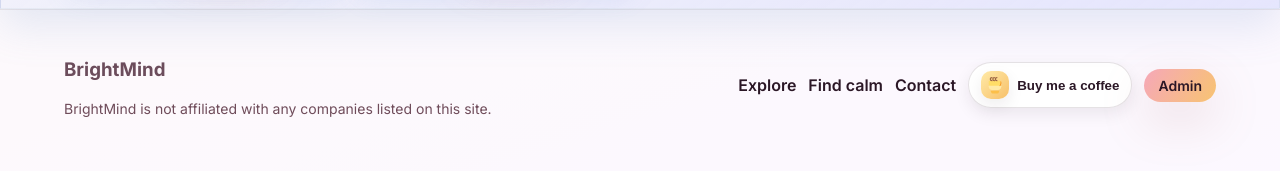
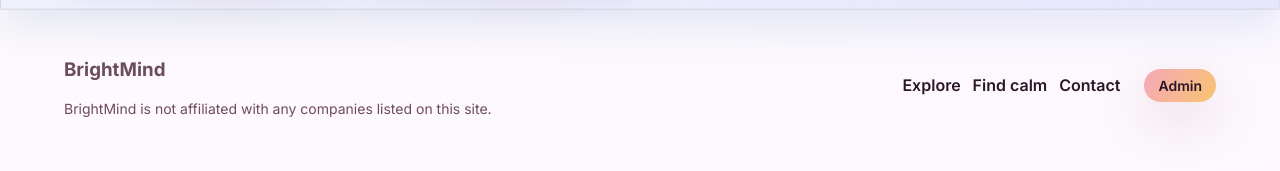
Before and after one commit to andyfast20-sketch/mentalhealthresources, a Flask app: page /books in a window 1280 px wide. Shown: the part 1847-2018 px from the top of the page. Run offline with Flask 3, Linux system fonts and the light colour scheme; data comes from the database, SQL or seed files in the repository; data that the repository does not hold is empty.

Commit message:
Use Buy Me a Coffee embed button

```diff
--- a/templates/base.html
+++ b/templates/base.html
@@ -100,55 +100,27 @@
             <a href="{{ url_for('resources') }}">Explore</a>
             <a href="{{ url_for('calming_tools') }}">Find calm</a>
             <a href="mailto:hello@brightmind.local">Contact</a>
-            <button class="buy-coffee-link" type="button" data-bmc-trigger>
-                <span class="coffee-mark" aria-hidden="true">
-                    <svg viewBox="0 0 64 64" role="presentation" focusable="false">
-                        <path d="M50 18H14a2 2 0 0 0-2 2v6a12 12 0 0 0 11.2 12h15.6A12 12 0 0 0 50 26v-6a2 2 0 0 0-2-2Z" fill="#ffdd67" />
-                        <path d="M48 34H14a2 2 0 0 0-2 2 12 12 0 0 0 12 12h16a12 12 0 0 0 12-12 2 2 0 0 0-2-2Z" fill="#ffeaa7" />
-                        <path d="M18 50h28l-2 6a4 4 0 0 1-3.8 3H23.8a4 4 0 0 1-3.8-3Z" fill="#fcbf49" />
-                        <path d="M54 20h-4v6a12 12 0 0 1-5.5 10 8 8 0 0 0 7.5-8v-6a2 2 0 0 0-2-2Z" fill="#f77f00" />
-                        <path d="M22 10a3 3 0 0 0 0 6 2 2 0 1 1 0 4 7 7 0 0 1 0-14 2 2 0 0 1 0 4Z" fill="#9c6644" />
-                        <path d="M30 10a3 3 0 0 0 0 6 2 2 0 1 1 0 4 7 7 0 0 1 0-14 2 2 0 0 1 0 4Z" fill="#9c6644" />
-                        <path d="M38 10a3 3 0 0 0 0 6 2 2 0 1 1 0 4 7 7 0 0 1 0-14 2 2 0 0 1 0 4Z" fill="#9c6644" />
-                    </svg>
-                </span>
-                <span>Buy me a coffee</span>
-            </button>
+            <span class="footer-bmc-button">
+                <script
+                    type="text/javascript"
+                    src="https://cdnjs.buymeacoffee.com/1.0.0/button.prod.min.js"
+                    data-name="bmc-button"
+                    data-slug="Julesricha"
+                    data-color="#FFDD00"
+                    data-emoji="☕"
+                    data-font="Cookie"
+                    data-text="Buy me a coffee"
+                    data-outline-color="#000000"
+                    data-font-color="#000000"
+                    data-coffee-color="#ffffff"
+                ></script>
+            </span>
             <a class="pill tiny" id="footer-admin-link" href="{{ url_for('admin') }}">Admin</a>
         </div>
     </footer>
 
     {% block floating %}{% endblock %}
     <a class="floating-crisis" href="{{ url_for('crisis_info') }}" aria-label="Open crisis information and coping tools">Crisis info</a>
-
-    <div class="modal-backdrop coffee-modal-backdrop" data-bmc-modal>
-        <div class="modal-dialog coffee-modal" role="dialog" aria-modal="true" aria-labelledby="coffeeModalTitle">
-            <div class="modal-header">
-                <div>
-                    <p class="eyebrow">Support the project</p>
-                    <h3 id="coffeeModalTitle">Buy me a coffee</h3>
-                </div>
-                <button class="modal-close" type="button" aria-label="Close support dialog" data-bmc-close>&times;</button>
-            </div>
-            <p class="body">Choose how many coffees you’d like to send.</p>
-            <div class="coffee-amounts" role="group" aria-label="Choose a coffee amount">
-                <button class="pill coffee-amount is-selected" type="button" data-bmc-amount="3">$3</button>
-                <button class="pill coffee-amount" type="button" data-bmc-amount="5">$5</button>
-                <button class="pill coffee-amount" type="button" data-bmc-amount="10">$10</button>
-            </div>
-            <label class="coffee-custom" aria-label="Custom amount">
-                <span>Custom amount</span>
-                <div class="coffee-custom-inputs">
-                    <span aria-hidden="true">$</span>
-                    <input type="number" min="1" step="1" inputmode="decimal" data-bmc-custom placeholder="Enter amount" />
-                </div>
-            </label>
-            <div class="coffee-modal-actions">
-                <button class="btn" type="button" data-bmc-confirm data-bmc-link="https://buymeacoffee.com/julesricha">Continue to Buy Me a Coffee</button>
-                <button class="btn ghost" type="button" data-bmc-close>Cancel</button>
-            </div>
-        </div>
-    </div>
 
     <div class="modal-backdrop book-modal-backdrop" data-book-modal>
         <div class="modal-dialog book-modal" role="dialog" aria-modal="true" aria-labelledby="bookModalTitle">
```
Also changed, not shown: static/script.js (+0 -62 lines).
